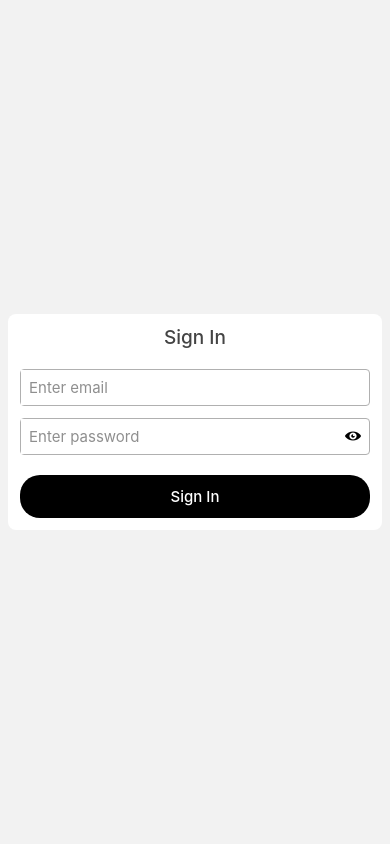
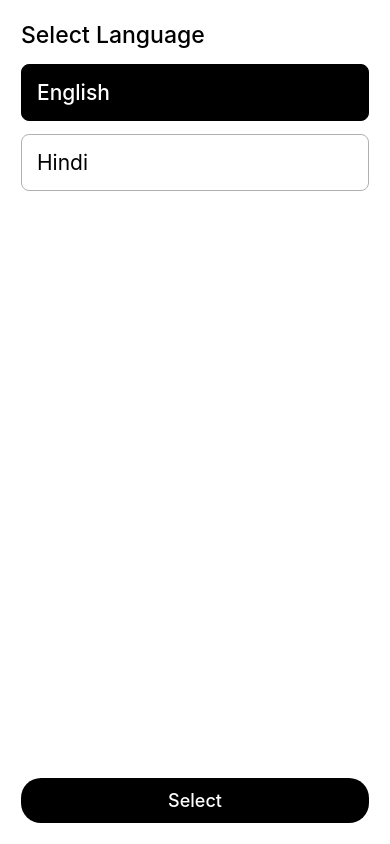
Before and after one commit to IAmRahul123/WU-Compact, a React Native app: screen /SelectLanguage in a window 390 px wide. Before the commit this address had no page. Built offline with nearby package versions, Linux system fonts and the light colour scheme.

Commit message:
SelectLanguage Screen completed

```diff
--- a/src/navigation/preAuth/PreAuthNavigation.tsx
+++ b/src/navigation/preAuth/PreAuthNavigation.tsx
@@ -10,9 +10,9 @@ const Stack = createNativeStackNavigator();
 export default function PreAuthNavigation() {
   return (
     <Stack.Navigator screenOptions={{headerShown: false}}>
-      {/* {config.selectLanguage && (
+      {config.selectLanguage && (
         <Stack.Screen name="SelectLanguage" component={SelectLanguage} />
-      )} */}
+      )}
       <Stack.Screen name="SignIn" component={SignIn} />
       <Stack.Screen name="SignUp" component={SignUp} />
     </Stack.Navigator>
--- a/src/screens/selectLanguage/SelectLanguage.tsx
+++ b/src/screens/selectLanguage/SelectLanguage.tsx
@@ -1,5 +1,5 @@
 import {FlatList, StyleSheet, Text, TouchableOpacity, View} from 'react-native';
-import React from 'react';
+import React, {useCallback, useState} from 'react';
 import config from '../../config/config.json';
 import {useSelector, useDispatch} from 'react-redux';
 import {RootState} from '../../store';
@@ -8,26 +8,34 @@ import {colors} from '../../config/themeManager';
 import fonts from '../../config/fonts';
 import {t} from 'i18next';
 import i18n from '../../config/countries/i18n';
+import Button from '../../components/Button';
+import {reset} from '../../utils/commonNavigationController';
+import {padding, spacing} from '../../utils/responsiveSpacing';
 
-const SelectLanguage = () => {
+interface LabelOptions {
+  value: string;
+  label: string;
+}
+const SelectLanguage: React.FC = () => {
   const dispatch = useDispatch();
   const selectedLanguage = useSelector(
     (state: RootState) => state.config.selectedLanguage,
   );
+  const [selected, setSelected] = useState<string>(selectedLanguage);
 
   const handleSelection = (lng: string) => {
-    dispatch(setLanguage(lng));
-    i18n.changeLanguage(lng);
+    setSelected(lng);
   };
-  console.log('SELEEE', selectedLanguage);
-  return (
-    <View style={styles.container}>
-      <Text style={styles.header}>{t('SELECT_LANGUAGE')}</Text>
-      <FlatList
-        data={config.languages}
-        keyExtractor={item => item.value}
-        renderItem={({item}) => {
-          const isSelected = item.value === selectedLanguage;
+
+  const handleSubmit = () => {
+    dispatch(setLanguage(selected));
+    i18n.changeLanguage(selected);
+    reset('SignIn');
+  };
+
+  const renderItem = useCallback(
+    ({item}: {item: LabelOptions}) => {
+      const isSelected = item.value === selected;
       return (
         <TouchableOpacity
           style={[
@@ -44,8 +52,21 @@ const SelectLanguage = () => {
           </Text>
         </TouchableOpacity>
       );
-        }}
+    },
+    [selected],
+  );
+
+  return (
+    <View style={styles.container}>
+      <FlatList
+        data={config.languages}
+        keyExtractor={item => item.value}
+        ListHeaderComponent={
+          <Text style={styles.header}>{t('SELECT_LANGUAGE')}</Text>
+        }
+        renderItem={renderItem}
       />
+      <Button handlePress={handleSubmit} title="Select" />
     </View>
   );
 };
@@ -56,18 +77,18 @@ const styles = StyleSheet.create({
   container: {
     flex: 1,
     backgroundColor: colors.background,
-    padding: 16,
+    ...padding(16),
   },
   header: {
     ...fonts.titleLarge,
     color: colors.textPrimary,
-    marginBottom: 12,
+    marginBottom: spacing(12),
   },
   languageItem: {
-    padding: 12,
+    ...padding(12),
     backgroundColor: colors.background,
     borderRadius: 8,
-    marginBottom: 10,
+    marginBottom: spacing(10),
     elevation: 5,
     borderWidth: 1,
     borderColor: colors.border_grey,
--- a/src/screens/signIn/SignIn.tsx
+++ b/src/screens/signIn/SignIn.tsx
@@ -29,7 +29,7 @@ const SignIn = () => {
     });
   };
   const handleSubmit = () => {
-    showSuccessToast('Logged In Successfully');
+    // showSuccessToast('Logged In Successfully');
   };
   return (
     <View style={styles.main}>
--- a/src/utils/responsiveSpacing.ts
+++ b/src/utils/responsiveSpacing.ts
@@ -1,31 +1,29 @@
 import {Dimensions, PixelRatio} from 'react-native';
 
-const {width: SCREEN_WIDTH} = Dimensions.get('window');
+const {width: SCREEN_WIDTH} = Dimensions.get('screen');
 
 const guidelineBaseWidth = 375;
 
-export const scaleFont = (size: number) => {
+export const scaleFont = (size: number, factor: number = 0.25) => {
   const scale = SCREEN_WIDTH / guidelineBaseWidth;
-  const newSize = size * scale;
-  return Math.round(PixelRatio.roundToNearestPixel(newSize));
+  const scaledSize = size + size * (scale - 1) * factor;
+  return Math.round(PixelRatio.roundToNearestPixel(scaledSize));
 };
 
-const baseUnit = 4;
+export const spacing = (dp = 1) => scaleFont(dp);
 
-export const spacing = (factor = 1) => scaleFont(baseUnit * factor);
-
-export const padding = (factor = 1) => ({
-  padding: spacing(factor),
+export const padding = (dp = 1) => ({
+  padding: spacing(dp),
 });
 
-export const margin = (factor = 1) => ({
-  margin: spacing(factor),
+export const margin = (dp = 1) => ({
+  margin: spacing(dp),
 });
 
-export const paddingHorizontal = (factor = 1) => ({
-  paddingHorizontal: spacing(factor),
+export const paddingHorizontal = (dp = 1) => ({
+  paddingHorizontal: spacing(dp),
 });
 
-export const marginVertical = (factor = 1) => ({
-  marginVertical: spacing(factor),
+export const marginVertical = (dp = 1) => ({
+  marginVertical: spacing(dp),
 });
```
Lines whose indentation alone changed are shown as unchanged.
